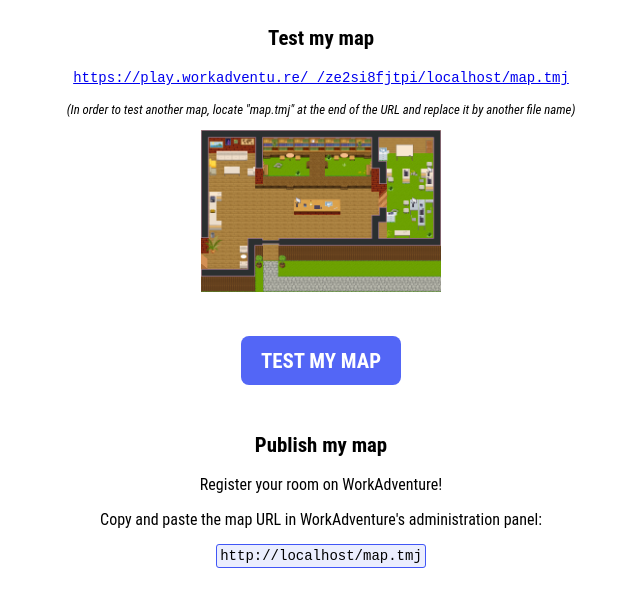
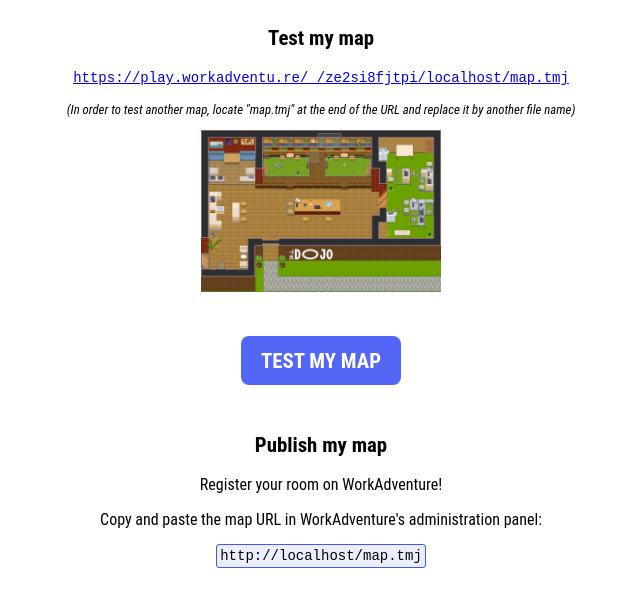
Before and after one commit to VPHstudios/CreativeScienceDojo, a plain HTML site: page index.html in a window 1280 px wide. Shown: the part 117-726 px from the top of the page, without its empty margins (319-959 px from the left). Drawn offline with Linux system fonts and the light colour scheme.

Commit message:
Deploying to gh-pages from master @ d9b8cb85b924a61e4f1ac64802b6dc6b7696674d 🚀

```diff
--- a/index.html
+++ b/index.html
@@ -151,7 +151,7 @@
                 <h2>Test my map</h2>
                 <p><a id="testMapURL" href="#" class="url"></a></p>
                 <p class="tips">(In order to test another map, locate "map.tmj" at the end of the URL and replace it by another file name)</p>
-                <img src="./assets/map-adbe7201.png" alt="Map thumbnail" class="map">
+                <img src="./assets/map-13ec2d37.png" alt="Map thumbnail" class="map">
                 <p><a id="testMapBtnURL" href="#" class="button">Test my map</a></p>
             </section>
 
```
Also changed, not shown: assets/map-13ec2d37.png (added), assets/map-adbe7201.png (deleted), conference-chunk-1-28783eca.png (renamed from conference-chunk-1-0bf9bdf0.png), map-chunk-1-23968a3e.png (deleted), map-chunk-1-ff95e56d.png (added), map.png, 2 other files.
